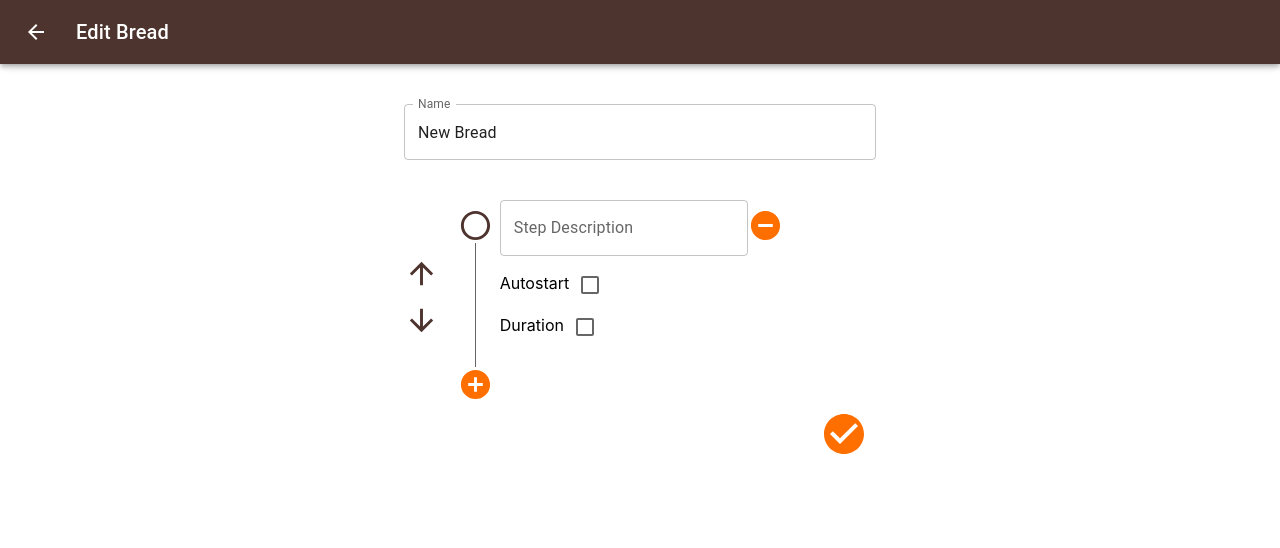
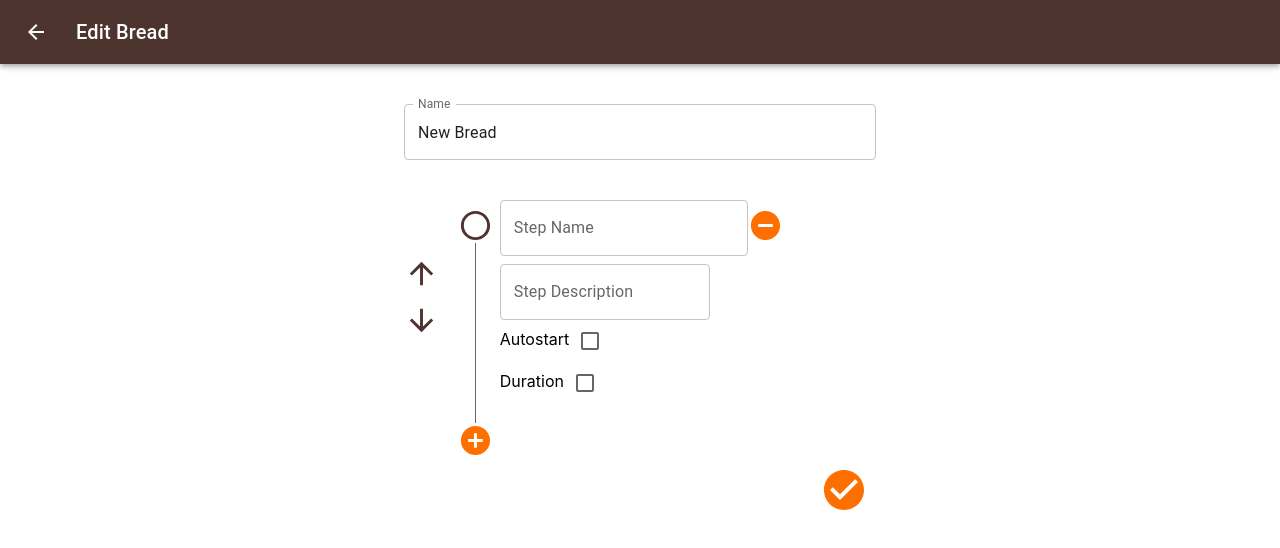
Before and after one commit to pewit90/yeastly, a React (Create React App) app: page /edit in a window 1280 px wide. Shown: the top 548 px of the page. Built offline with nearby package versions, Linux system fonts and the light colour scheme.

Commit message:
add step description

```diff
--- a/src/components/BreadView.tsx
+++ b/src/components/BreadView.tsx
@@ -177,7 +177,7 @@ function PendingStep(props: { step: Step; isLast: Boolean }) {
           variant="h6"
           sx={{
             lineHeight: 1,
-            mt: "0.2rem",
+            mt: "0.5rem",
             mb: "0.5rem",
           }}
         >
@@ -248,7 +248,9 @@ function CurrentStep(props: {
         >
           {props.step.name}
         </Typography>
-        <Typography>Bake in Oven with 160 deg bla bla</Typography>
+        {props.step.description && (
+          <Typography>{props.step.description}</Typography>
+        )}
         <Box
           display="flex"
           mt="1rem"
--- a/src/components/EditBread.tsx
+++ b/src/components/EditBread.tsx
@@ -25,6 +25,12 @@ function EditStep(props: {
   const handleNameChange = (e: React.ChangeEvent<HTMLInputElement>) => {
     const newStep = produce(props.step, (draft) => {
       draft.name = e.target.value;
+    });
+    props.onPropertyChange(newStep);
+  };
+  const handleDescriptionChange = (e: React.ChangeEvent<HTMLInputElement>) => {
+    const newStep = produce(props.step, (draft) => {
+      draft.description = e.target.value;
     });
     props.onPropertyChange(newStep);
   };
@@ -91,7 +97,7 @@ function EditStep(props: {
       <Box sx={{ flex: 1, paddingBottom: "0.2rem" }}>
         <Stack direction={"row"} width="100%">
           <TextField
-            label="Step Description"
+            label="Step Name"
             sx={{ lineHeight: 1, mt: "0.5rem", mb: "0.5rem" }}
             value={props.step.name}
             onChange={handleNameChange}
@@ -103,6 +109,14 @@ function EditStep(props: {
             onClick={() => props.onDelete()}
           />
         </Stack>
+        <Box>
+          <TextField
+            label="Step Description"
+            multiline
+            value={props.step.description}
+            onChange={handleDescriptionChange}
+          />
+        </Box>
         <Box>
           Autostart
           <Checkbox
@@ -142,7 +156,7 @@ function EditSteps(props: { steps: Step[]; onChange: Function }) {
       draft[index] = newStep;
     });
     setSteps(newSteps);
-    props.onChange(steps);
+    props.onChange(newSteps);
   };
   const handleMoveUp = (index: number) => {
     if (index > 0) {
@@ -204,7 +218,6 @@ export function EditBread() {
   const uuid: number | undefined = params.uuid
     ? (params.uuid as unknown as number)
     : undefined;
-  console.log("edit uuid " + uuid);
   const navigate = useNavigate();
   const navigationIcon = (
     <IconButton
--- a/src/model/step.ts
+++ b/src/model/step.ts
@@ -35,6 +35,7 @@ export class Step {
   constructor(
     public readonly name: string,
     public readonly autostart: boolean, // does this step start automatically when the previous step is completed
+    public readonly description?: string,
     public readonly startedAt?: Date,
     public readonly completedAt?: Date,
     public readonly duration?: number // manual step iff. undefined
@@ -44,6 +45,7 @@ export class Step {
     return new Step(
       obj.name,
       toBoolean(obj.autostart),
+      obj.description,
       toDateOrUndefined(obj.startedAt),
       toDateOrUndefined(obj.completedAt),
       toNumberOrUndefined(obj.duration)
--- a/src/model/store.ts
+++ b/src/model/store.ts
@@ -2,6 +2,7 @@ import { Bread } from "./bread";
 import { Step } from "./step";
 import bread1JSON from "../testing/input/bread1.json";
 import bread2JSON from "../testing/input/bread2.json";
+import bread3JSON from "../testing/input/bread3.json";
 
 const BREAD_UUIDS = "bread_uuids";
 
@@ -16,8 +17,9 @@ function readStorage(): Bread[] {
     // TODO initialize with proper default values
     const bread1 = Bread.fromObject(bread1JSON);
     const bread2 = Bread.fromObject(bread2JSON);
-    const breads = [bread1, bread2];
-    setBreadUUIDs([bread1.uuid, bread2.uuid]);
+    const bread3 = Bread.fromObject(bread3JSON);
+    const breads = [bread1, bread2, bread3];
+    setBreadUUIDs([bread1.uuid, bread2.uuid, bread3.uuid]);
     breads.forEach((bread) =>
       localStorage.setItem(bread.uuid.toString(), JSON.stringify(bread))
     );
--- /dev/null
+++ b/src/testing/input/bread3.json
@@ -0,0 +1,54 @@
+{
+  "uuid": 3,
+  "name": "Bubble Boy",
+  "createdTimestamp": "2022-08-20T09:30:00.000Z",
+  "steps": [
+    {
+      "name": "Autolyse & Poolish",
+      "description": "Autolyse 400g flour + 300ml water + 13g salt.\nPoolish 150g flour + 150g water + pinch of yeast.\nLet sit both over night.",
+      "autostart": false,
+      "duration": 720
+    },
+    {
+      "name": "Mix in Poolish",
+      "autostart": true
+    },
+    {
+      "name": "After 30min Coil-Fold 1",
+      "autostart": true,
+      "duration": 30
+    },
+    {
+      "name": "After 30min Coil-Fold 2",
+      "autostart": true,
+      "duration": 30
+    },
+    {
+      "name": "After 30min Coil-Fold 3",
+      "autostart": true,
+      "duration": 30
+    },
+    {
+      "name": "After 30min Coil-Fold 4",
+      "autostart": true,
+      "duration": 30
+    },
+    {
+      "name": "Proof at Room Temp",
+      "autostart": true,
+      "duration": 120
+    },
+    {
+      "name": "Bake Closed",
+      "description": "Bake in pre-heated dutch overn for 15min at 250° C",
+      "autostart": false,
+      "duration": 15
+    },
+    {
+      "name": "Bake Open",
+      "description": "Remove lid and bake for another 10min at 230° C",
+      "autostart": true,
+      "duration": 10
+    }
+  ]
+}
```
